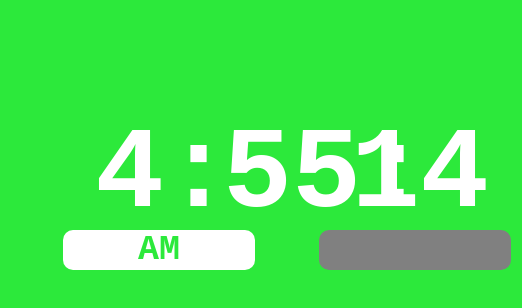
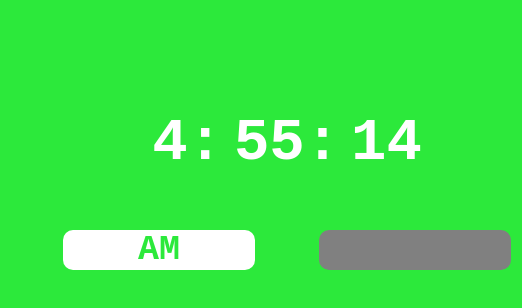
Before and after one commit to aylusltd/colorClock, a plain HTML site: page index.html in a window 1280 px wide. Shown: the part 170-478 px from the top of the page, 353-875 px from the left. Drawn offline with Linux system fonts and the light colour scheme; grey boxes are pictures that could not be loaded.

Commit message:
Fixed Overlap
Checking height AND width now... go figure.

```diff
--- a/index.html
+++ b/index.html
@@ -207,7 +207,7 @@
 				s=s<10?"0"+s:s;
 				m=m<10?"0"+m:m;
 
-				var height = $("#hours").clientHeight;
+				var height = Math.min($("#hours").clientHeight,$("#hours").clientWidth/2);
 				var hStr = height - 5 + "px"
 
 				$("#hours").innerHTML= h+":";
@@ -235,7 +235,7 @@
 
 
 				document.body.setAttribute("style","background-color:rgba("+ rgb + ",1)");
-				var height = $("#am").clientHeight;
+				var height = Math.min($("#am").clientHeight,$("#am").clientWidth/2);
 				var hStr = height - 5 + "px"
 
 
```
